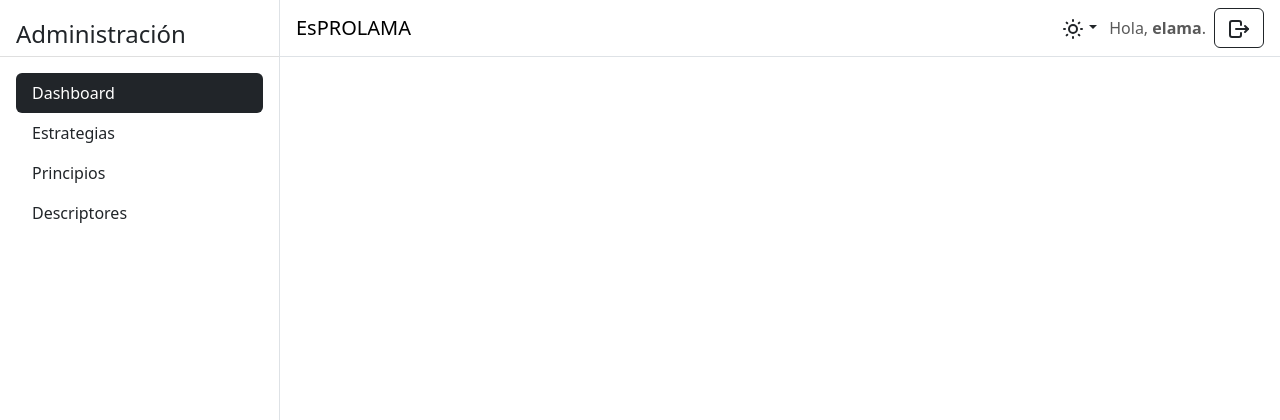
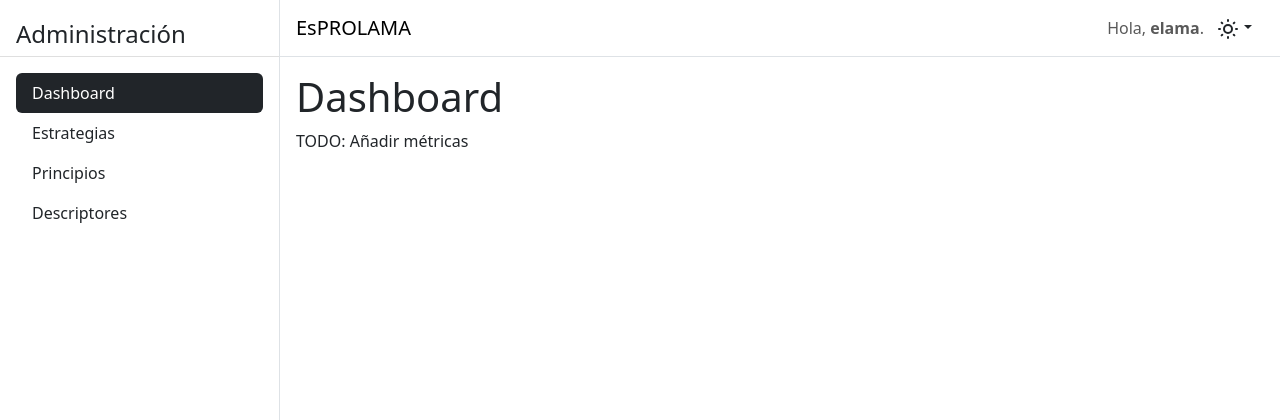
Before and after one commit to davidcrm/EsPROLAMA, a Django app: page /admin/ in a window 1280 px wide. Shown: the top 420 px of the page. Run offline with Django 5.2, Linux system fonts and the light colour scheme; a user stored in the database is signed in; parts of the project's set-up code (start-up, migrations or seed data) failed here and were passed over; some libraries are stand-ins or nearby versions.

Commit message:
Add: Admin layout done

```diff
--- a/templates/admin_panel/base.html
+++ b/templates/admin_panel/base.html
@@ -45,8 +45,12 @@
             color: white !important;
         }
 
-        aside hr:first-of-type{
+        html[data-bs-theme="light"] aside hr:first-of-type {
             border-top: 1px solid rgba(0, 0, 0, 0.5);
+        }
+
+        html[data-bs-theme="dark"] aside hr:first-of-type {
+            border-top: 1px solid rgb(222, 226, 230);
         }
     </style>
     {% block styles %}{% endblock %}
@@ -58,7 +62,7 @@
         <a href="/" class="d-flex align-items-center px-3 mb-3 mb-md-0 me-md-auto text-decoration-none"">
         <span class="fs-4">Administración</span>
         </a>
-        <hr class="mt-1 mb-3" />
+        <hr class="mt-1 mb-3"/>
         <ul class="nav nav-pills flex-column mb-auto px-3" id="admin-sidebar-nav">
             {% for link in links %}
                 <li class="nav-item">
@@ -71,7 +75,7 @@
                 </li>
             {% endfor %}
         </ul>
-        <hr />
+        <hr/>
         <form action="{% url 'elama:logout' %}" class="form w-100 px-3">
             {% csrf_token %}
             <button type="submit" class="btn btn-outline-dark w-100">
@@ -87,9 +91,11 @@
             </button>
         </form>
     </aside>
-    <nav class="navbar w-100 px-3 mb-4" style="border-bottom: 1px solid var(--bs-border-color);">
+    <div class="w-100">
+        <nav class="navbar w-100 px-3" style="border-bottom: 1px solid var(--bs-border-color);">
             <a class="navbar-brand" href="{% url 'elama:home' %}">EsPROLAMA</a>
             <div class="d-flex align-items-center">
+                <span class="navbar-text">Hola, <span style="font-weight: bold">{{ user.username }}</span>.</span>
                 <div class="dropdown">
                     <button class="btn dropdown-toggle" style="border: none;" type="button" id="themeDropdownMenuButton"
                             data-bs-toggle="dropdown" aria-expanded="false">
@@ -100,7 +106,8 @@
                             <a class="dropdown-item" href="#">
                                 <svg xmlns="http://www.w3.org/2000/svg" width="24" height="24" viewBox="0 0 24 24"
                                      fill="none"
-                                 stroke="currentColor" stroke-width="2" stroke-linecap="round" stroke-linejoin="round"
+                                     stroke="currentColor" stroke-width="2" stroke-linecap="round"
+                                     stroke-linejoin="round"
                                      class="icon icon-tabler icons-tabler-outline icon-tabler-sun">
                                     <path stroke="none" d="M0 0h24v24H0z" fill="none"/>
                                     <path d="M12 12m-4 0a4 4 0 1 0 8 0a4 4 0 1 0 -8 0"/>
@@ -113,7 +120,8 @@
                             <a class="dropdown-item" href="#">
                                 <svg xmlns="http://www.w3.org/2000/svg" width="24" height="24" viewBox="0 0 24 24"
                                      fill="none"
-                                 stroke="currentColor" stroke-width="2" stroke-linecap="round" stroke-linejoin="round"
+                                     stroke="currentColor" stroke-width="2" stroke-linecap="round"
+                                     stroke-linejoin="round"
                                      class="icon icon-tabler icons-tabler-outline icon-tabler-moon-stars">
                                     <path stroke="none" d="M0 0h24v24H0z" fill="none"/>
                                     <path d="M12 3c.132 0 .263 0 .393 0a7.5 7.5 0 0 0 7.92 12.446a9 9 0 1 1 -8.313 -12.454z"/>
@@ -125,27 +133,14 @@
                         </li>
                     </ul>
                 </div>
-            <span class="navbar-text">Hola, <span style="font-weight: bold">{{ user.username }}</span>.</span>
-            <form action="{% url 'elama:logout' %}" class="form ms-2">
-                {% csrf_token %}
-                <button type="submit" class="btn btn-outline-dark">
-                    <svg xmlns="http://www.w3.org/2000/svg" width="24" height="24" viewBox="0 0 24 24" fill="none"
-                         stroke="currentColor" stroke-width="2" stroke-linecap="round" stroke-linejoin="round"
-                         class="icon icon-tabler icons-tabler-outline icon-tabler-logout">
-                        <path stroke="none" d="M0 0h24v24H0z" fill="none"/>
-                        <path d="M14 8v-2a2 2 0 0 0 -2 -2h-7a2 2 0 0 0 -2 2v12a2 2 0 0 0 2 2h7a2 2 0 0 0 2 -2v-2"/>
-                        <path d="M9 12h12l-3 -3"/>
-                        <path d="M18 15l3 -3"/>
-                    </svg>
-                </button>
-            </form>
             </div>
         </nav>
+        <main class="p-3">
+            {% block content %} {% endblock content %}
+        </main>
+    </div>
 </div>
 
-<main role="main" class="container">
-    {% block content %} {% endblock content %}
-</main>
 <script>
     document.addEventListener('DOMContentLoaded', () => {
         const themeBtn = document.getElementById('themeDropdownMenuButton');
--- a/templates/admin_panel/dashboard.html
+++ b/templates/admin_panel/dashboard.html
@@ -1,2 +1,6 @@
 {% extends 'admin_panel/base.html' %}
-<h1>Dashboard</h1>
+
+{% block content %}
+    <h1>Dashboard</h1>
+    <p>TODO: Añadir métricas</p>
+{% endblock content %}
```
Also changed, not shown: templates/elama/base.html (+13 -1 lines). Lines whose indentation alone changed are shown as unchanged.
